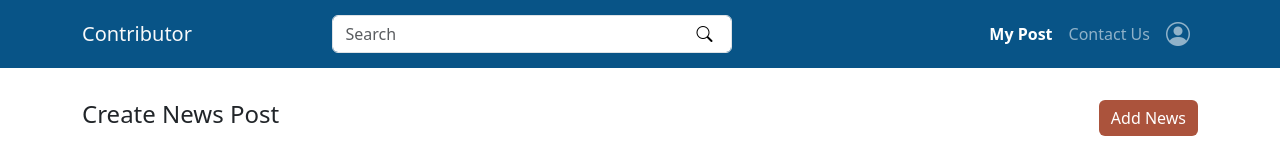
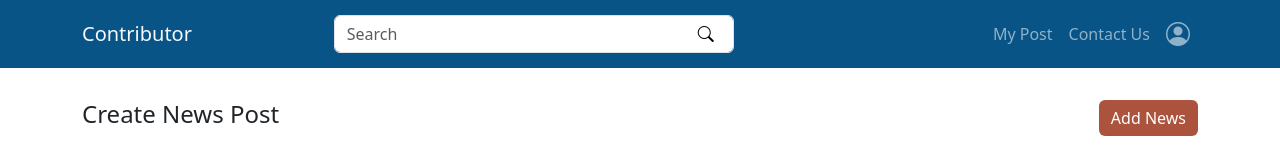
Before and after one commit to f3-bagus/19-1-portal-berita, a Vue app in the folder frontend/: page /addnews in a window 1280 px wide. Shown: the top 160 px of the page. Built offline with nearby package versions, Linux system fonts and the light colour scheme.

Commit message:
feat(contributor): fixing contributor layout

```diff
--- a/frontend/src/components/Contributor/ContributorLayout.vue
+++ b/frontend/src/components/Contributor/ContributorLayout.vue
@@ -31,7 +31,7 @@
         </form>
         <ul class="navbar-nav ms-auto navbar-top">
           <li class="nav-item">
-            <router-link to="" class="nav-link" aria-current="page" exact>
+            <router-link to="/contributor" class="nav-link" aria-current="page" exact>
               My Post
             </router-link>
           </li>
```
